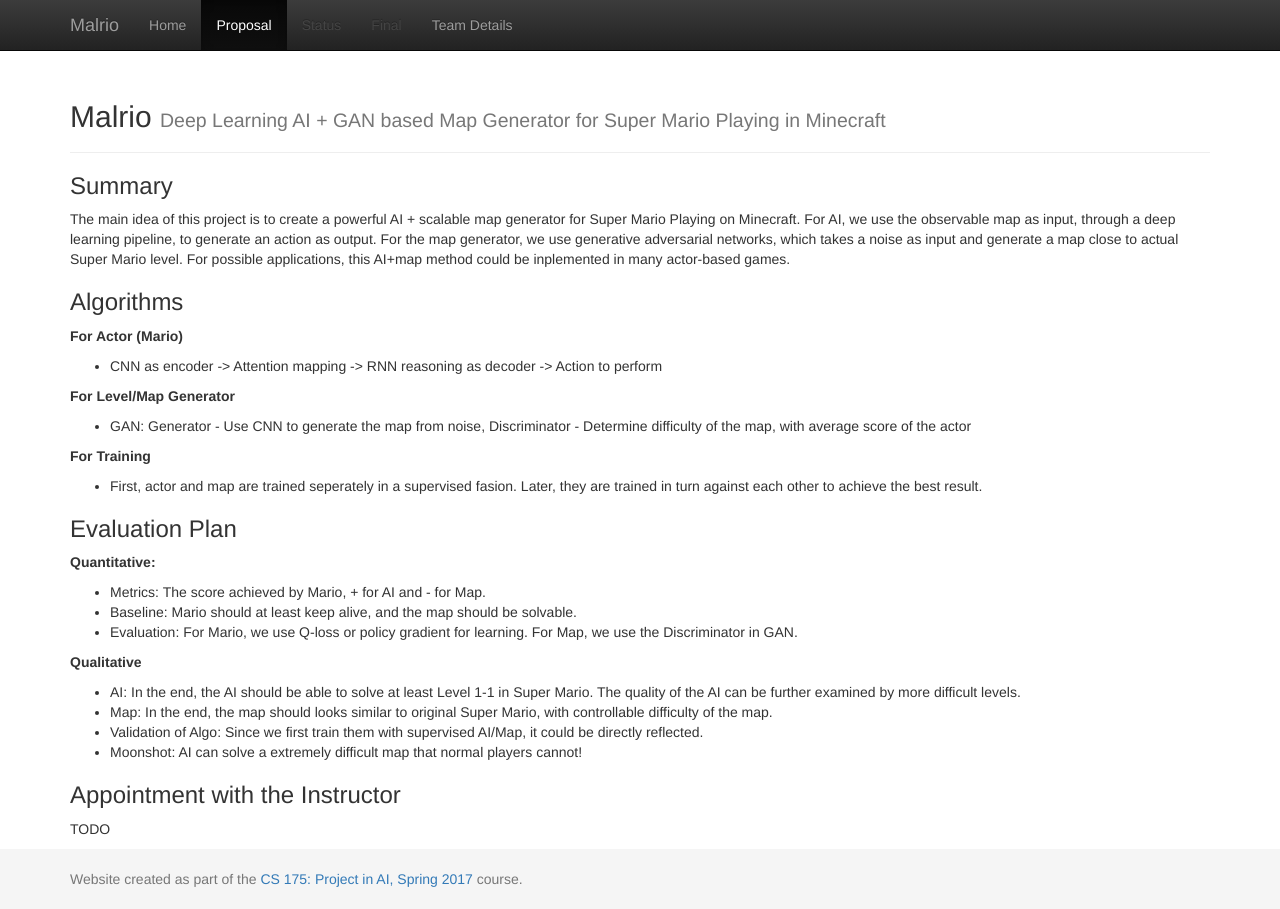
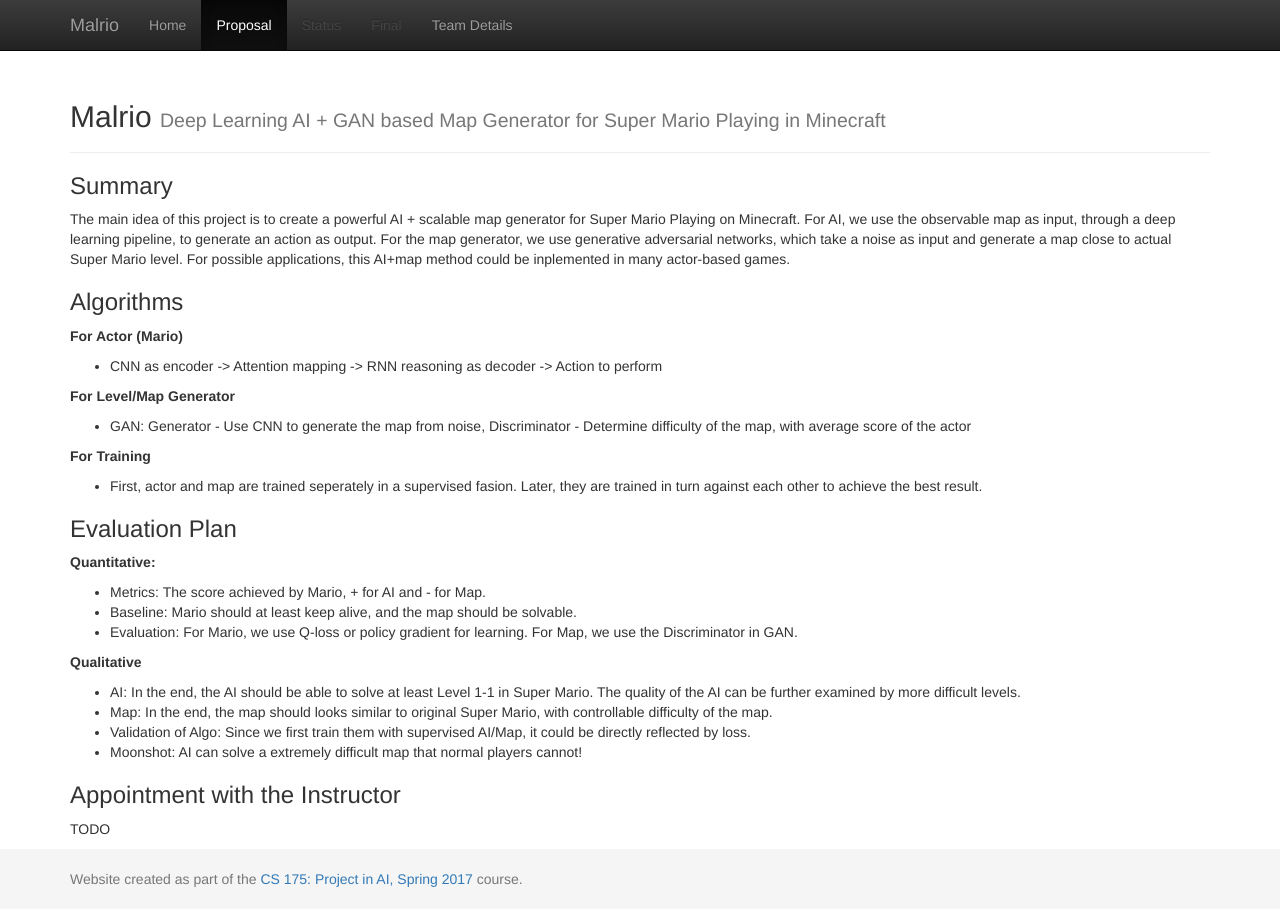
Before and after one commit to Malmactor/malrio, a Jekyll site: the page built from docs/proposal.md, in a window 1280 px wide. Built offline with Jekyll 4.4.1, drawn with Linux system fonts in a browser that asks for light colours.

Commit message:
Update proposal.md

```diff
--- a/docs/proposal.md
+++ b/docs/proposal.md
@@ -4,7 +4,7 @@
 ---
 
 ### Summary
-The main idea of this project is to create a powerful AI + scalable map generator for Super Mario Playing on Minecraft. For AI, we use the observable map as input, through a deep learning pipeline, to generate an action as output. For the map generator, we use generative adversarial networks, which takes a noise as input and generate a map close to actual Super Mario level. For possible applications, this AI+map method could be inplemented in many actor-based games.
+The main idea of this project is to create a powerful AI + scalable map generator for Super Mario Playing on Minecraft. For AI, we use the observable map as input, through a deep learning pipeline, to generate an action as output. For the map generator, we use generative adversarial networks, which take a noise as input and generate a map close to actual Super Mario level. For possible applications, this AI+map method could be inplemented in many actor-based games.
 
 ### Algorithms
 __For Actor (Mario)__<br>
@@ -26,7 +26,7 @@
 __Qualitative__<br>
  - AI: In the end, the AI should be able to solve at least Level 1-1 in Super Mario. The quality of the AI can be further examined by more difficult levels.
  - Map: In the end, the map should looks similar to original Super Mario, with controllable difficulty of the map.
- - Validation of Algo: Since we first train them with supervised AI/Map, it could be directly reflected.
+ - Validation of Algo: Since we first train them with supervised AI/Map, it could be directly reflected by loss.
  - Moonshot: AI can solve a extremely difficult map that normal players cannot!
 
 ### Appointment with the Instructor
```
